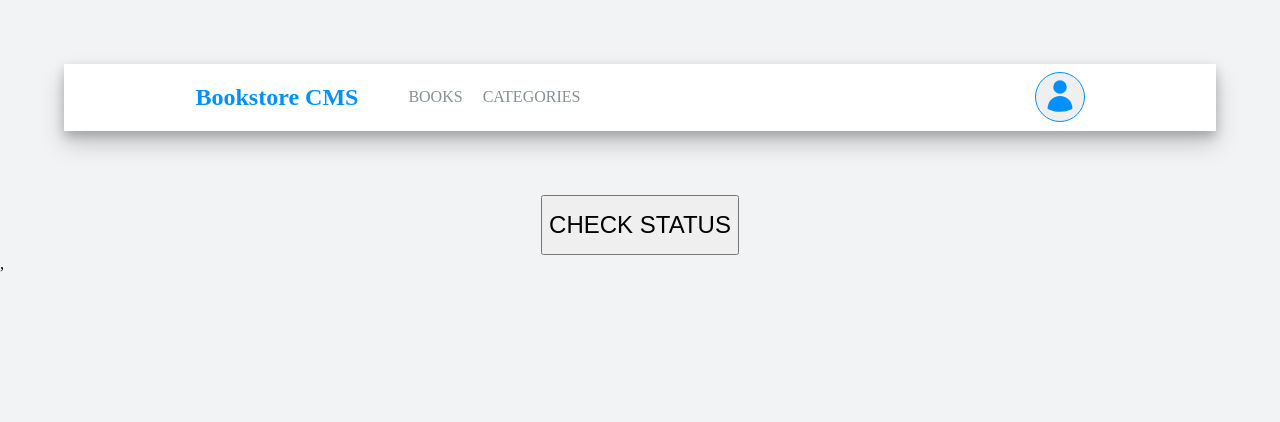
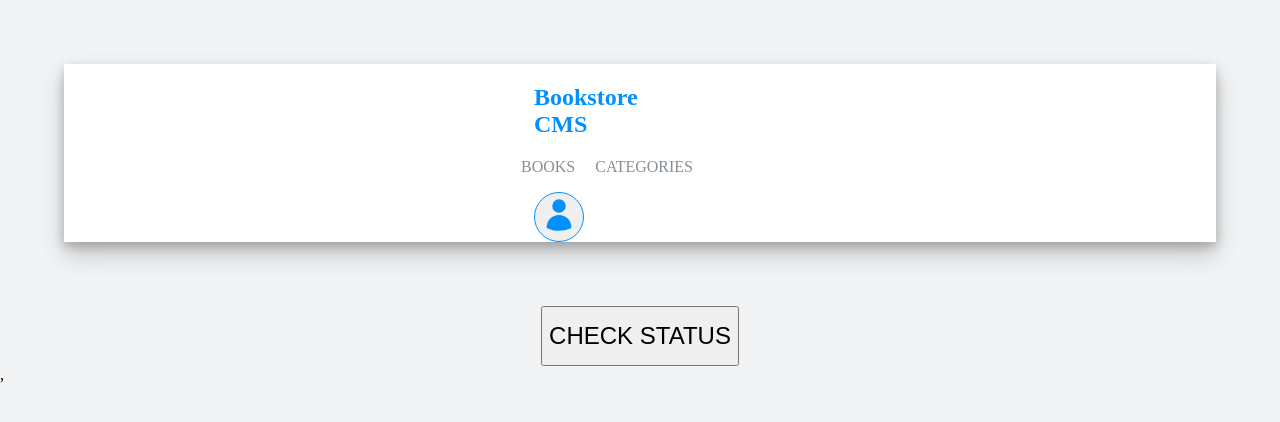
Before and after one commit to Kelvin-Ben/bookstore, a React (Create React App) app: page /categories in a window 1280 px wide. Shown: the top 422 px of the page. Built offline with nearby package versions, Linux system fonts and the light colour scheme.

Commit message:
Style the Navigation bar

```diff
--- a/src/components/NavBar.js
+++ b/src/components/NavBar.js
@@ -4,6 +4,7 @@ import React from 'react';
 export default function NavBar() {
   return (
     <nav className="nav">
+      <div className="content">
         <div className="left">
           <h1 className="title">Bookstore CMS</h1>
           <ul className="list">
@@ -16,6 +17,7 @@ export default function NavBar() {
             <path fillRule="evenodd" d="M7.5 6a4.5 4.5 0 119 0 4.5 4.5 0 01-9 0zM3.751 20.105a8.25 8.25 0 0116.498 0 .75.75 0 01-.437.695A18.683 18.683 0 0112 22.5c-2.786 0-5.433-.608-7.812-1.7a.75.75 0 01-.437-.695z" clipRule="evenodd" />
           </svg>
         </button>
+      </div>
     </nav>
   );
 }
```
Lines whose indentation alone changed are shown as unchanged.
